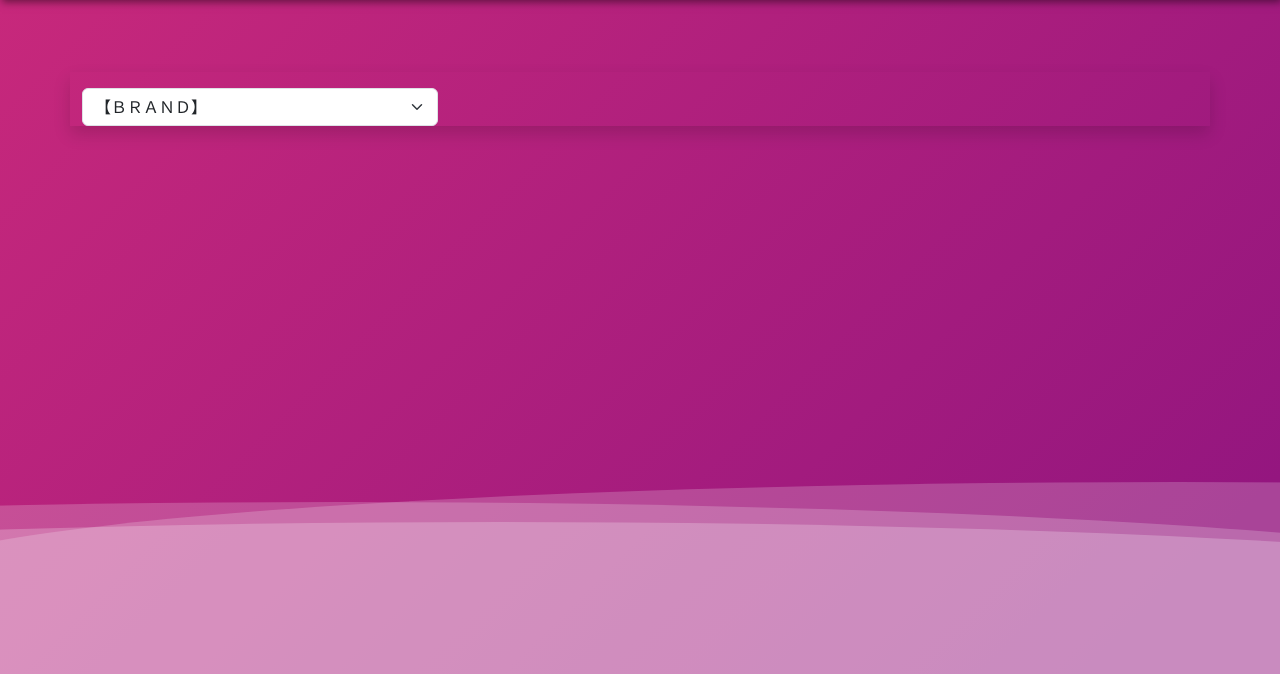
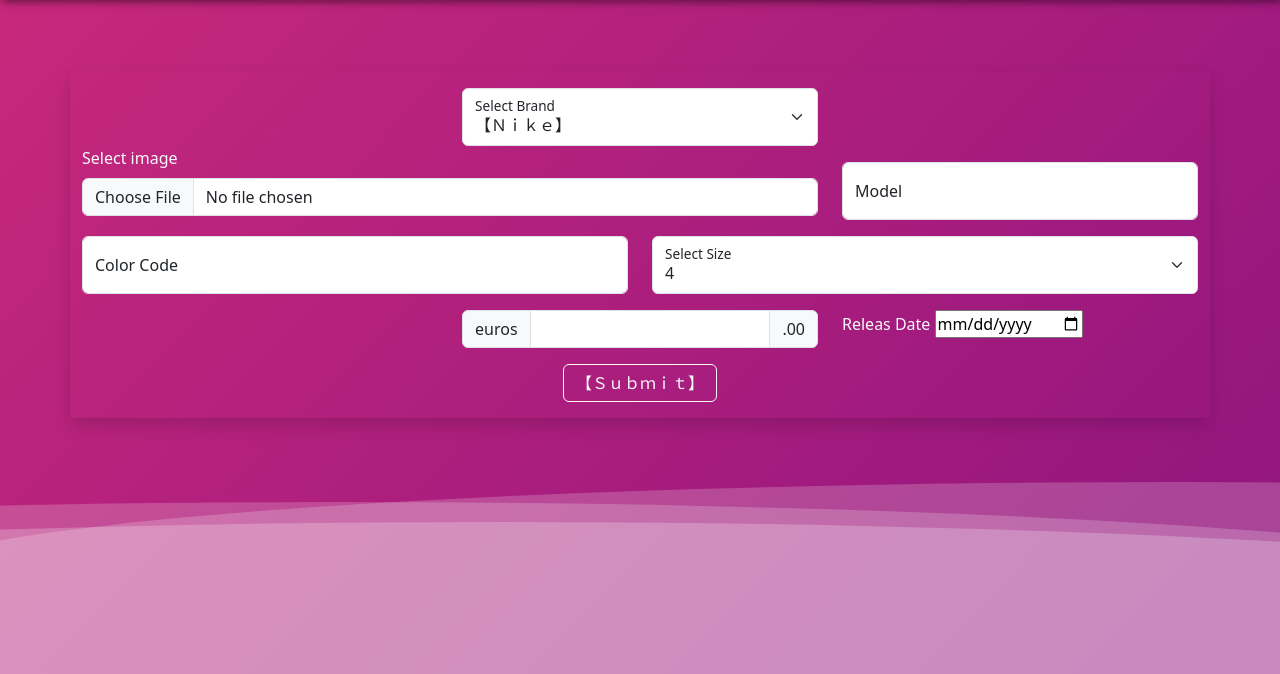
Before and after one commit to THEGeorgie/Online-sneaker--Marketplace, a PHP site: page /create_post.php in a window 1280 px wide. Shown: the part 126-800 px from the top of the page. Run offline with PHP 8.4, Linux system fonts and the light colour scheme.

Commit message:
Post Creation

```diff
--- a/create_post.php
+++ b/create_post.php
@@ -5,6 +5,7 @@
 <html lang="en">
 
 <head>
+	<link rel="stylesheet" href="https://cdnjs.cloudflare.com/ajax/libs/animate.css/4.1.1/animate.min.css" />
 	<meta charset="UTF-8">
 	<meta http-equiv="X-UA-Compatible" content="IE=edge">
 	<meta name="viewport" content="width=device-width, initial-scale=1.0">
@@ -26,27 +27,77 @@
 			<div class="container shadow text-light">
 				<form method="POST" action="save_post.php" name="createpost">
 					<div class="row">
+						<div class="col-sm-4 col-lg-4"></div>
 						<div class="col-sm-4 col-lg-4">
-							<div class="form-group">
-								<select class="form-select mt-3" aria-label="Default select example" id= "ControlTXT">
-									<option selected>【ＢＲＡＮＤ】</option>
+							<div class="form-floating ">
+								<select class="form-select mt-3" aria-label="Default select example" id="ControlTXT"
+									required="required">
 									<option value="Nike">【Ｎｉｋｅ】</option>
 									<option value="Jordan">【Ｊｏｒｄａｎ】</option>
 									<option value="Yeezy">【Ｙｅｅｚｙ】</option>
 								</select>
+								<label class=" text-center text-dark" for="">Select Brand</label>
 							</div>
 						</div>
-						<div class="col-sm-4 col-lg-4" id="NikeTXT" style="display:none">
-							<input type="text" id="model">
-							<ul class="list-group"></ul>
+						<div class="col-sm-4 col-lg-4"></div>
+						<div class="col-sm-8 col-lg-8">
+							<label for="formFileMultiple" class="form-label">Select image</label>
+							<input class="form-control" type="file" name="myImage" accept="image/png, image/jpeg"
+								required="required" />
 						</div>
-						<div class="col-sm-4 col-lg-4" id="JordanTXT" style="display:none">
-							<input type="text" id="model">
-							<ul class="list-group"></ul>
+						<div class="col-sm-4 col-lg-4 " id="modelTXT">
+							<div class="bg-transparent form-floating mt-3">
+								<input type="text" class="form-control" id="model" placeholder="name@example.com"
+									required="required">
+								<label for="floatingInput" class="text-dark">Model</label>
+								<ul class="list-group"></ul>
+							</div>
 						</div>
-						<div class="col-sm-4 col-lg-4" id="YeezyTXT" style="display:none">
-							<input type="text" id="model">
-							<ul class="list-group"></ul>
+						<div class="col-sm-6 col-lg-6">
+							<div class="bg-transparent form-floating mt-3">
+								<input type="text" class="form-control" id="colorCode" placeholder="color code"
+									required="required">
+								<label for="floatingInput" class="text-dark">Color Code</label>
+							</div>
+						</div>
+						<div class="col-sm-6 col-lg-6">
+							<div class="form-floating">
+								<select class="form-select mt-3" aria-label="Default select example"
+									required="required">
+									<option selected value="4">4</option>
+									<option value="4.5">4.5</option>
+									<option value="5">5</option>
+									<option value="6">6</option>
+									<option value="6.7">6.5</option>
+									<option value="7">7</option>
+									<option value="7.5">7.5</option>
+									<option value="8">4.8</option>
+									<option value="8.5">8.5</option>
+									<option value="9">9</option>
+									<option value="9.5">9.5</option>
+									<option value="10">10</option>
+									<option value="10.5">10.5</option>
+									<option value="11">11</option>
+									<option value="11.5">11.5</option>
+									<option value="12">12</option>
+								</select>
+								<label class="text-center text-dark">Select Size</label>
+							</div>
+						</div>
+						<div class="col-sm-4 col-lg-4"></div>
+						<div class="col-sm-4 col-lg-4">
+							<div class="input-group mt-3">
+								<span class="input-group-text">euros</span>
+								<input type="text" class="form-control" aria-label="Amount (to the nearest dollar)">
+								<span class="input-group-text">.00</span>
+							</div>
+						</div>
+						<div class="col-sm-4 col-lg-4 mt-3">
+							<label for="">Releas Date</label>
+							<input type="date" required="required">
+						</div>
+						<div class="col-sm-12 col-lg-12 text-center">
+							<button class="btn btn-outline-light btn-block my-3" name="submit">【Ｓｕｂｍｉｔ】</button>
 						</div>
 					</div>
 				</form>
--- a/home.php
+++ b/home.php
@@ -5,6 +5,7 @@
 <html lang="en">
 
 <head>
+	<link rel="stylesheet" href="https://cdnjs.cloudflare.com/ajax/libs/animate.css/4.1.1/animate.min.css" />
 	<meta charset="UTF-8">
 	<meta http-equiv="X-UA-Compatible" content="IE=edge">
 	<meta name="viewport" content="width=device-width, initial-scale=1.0">
--- a/index.php
+++ b/index.php
@@ -4,6 +4,7 @@
 <!DOCTYPE html>
 <html lang="en">
 <head>
+    <link rel="stylesheet" href="https://cdnjs.cloudflare.com/ajax/libs/animate.css/4.1.1/animate.min.css" />
     <meta charset="UTF-8">
     <meta http-equiv="X-UA-Compatible" content="IE=edge">
     <meta name="viewport" content="width=device-width, initial-scale=1.0">
--- a/login.php
+++ b/login.php
@@ -5,6 +5,7 @@
 <html lang="en">
 
 <head>
+	<link rel="stylesheet" href="https://cdnjs.cloudflare.com/ajax/libs/animate.css/4.1.1/animate.min.css" />
 	<meta charset="UTF-8">
 	<meta http-equiv="X-UA-Compatible" content="IE=edge">
 	<meta name="viewport" content="width=device-width, initial-scale=1.0">
--- a/profile.php
+++ b/profile.php
@@ -5,6 +5,7 @@
 <html lang="en">
 
 <head>
+	<link rel="stylesheet" href="https://cdnjs.cloudflare.com/ajax/libs/animate.css/4.1.1/animate.min.css" />
 	<meta charset="UTF-8">
 	<meta http-equiv="X-UA-Compatible" content="IE=edge">
 	<meta name="viewport" content="width=device-width, initial-scale=1.0">
--- a/register.php
+++ b/register.php
@@ -6,6 +6,7 @@
 <html lang="en">
 
 <head>
+	<link rel="stylesheet" href="https://cdnjs.cloudflare.com/ajax/libs/animate.css/4.1.1/animate.min.css" />
 	<meta charset="UTF-8">
 	<meta http-equiv="X-UA-Compatible" content="IE=edge">
 	<meta name="viewport" content="width=device-width, initial-scale=1.0">
```
Also changed, not shown: js/app.js (+5 -76 lines), css/style.css (line endings or trailing spaces), db/db_member.sqlite3 (deleted), db/sneaker_haven.sqlite3.
